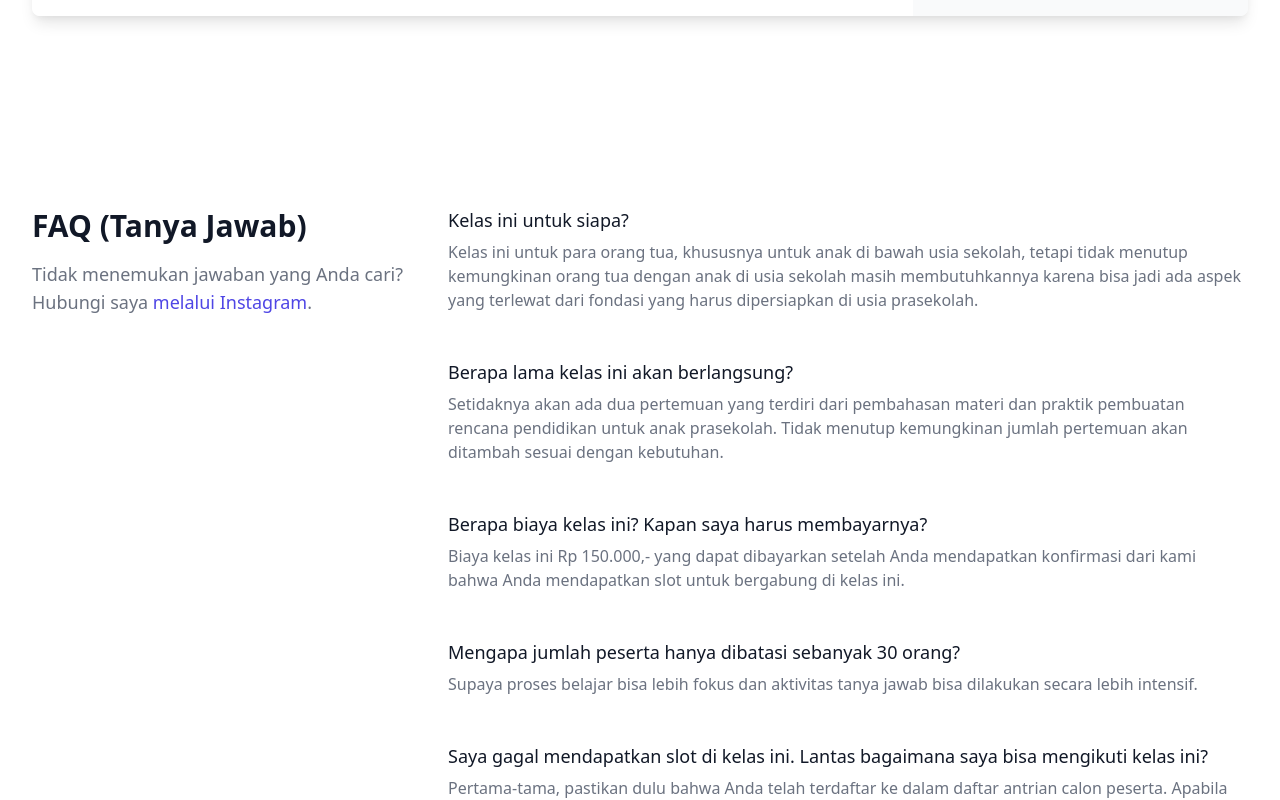
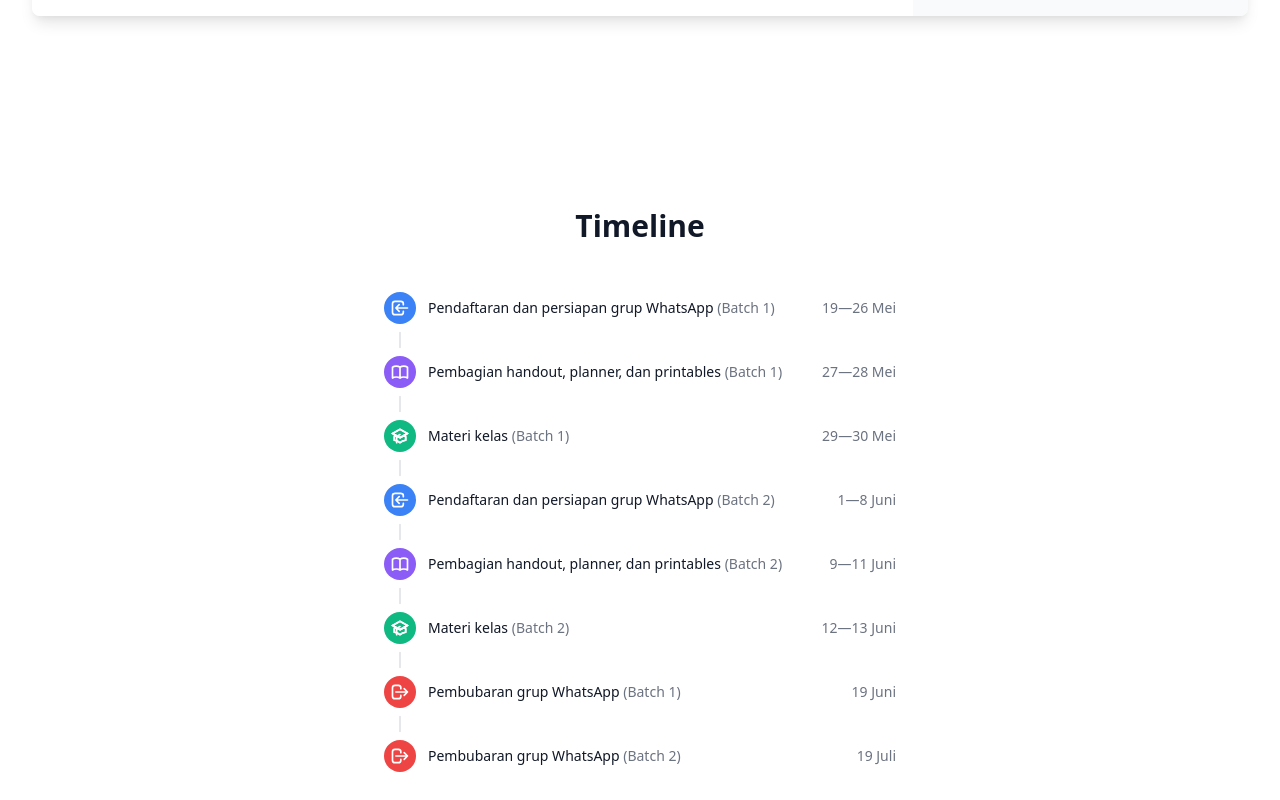
Before and after one commit to zainfathoni/rumahberbagi-app, a Next.js app: page / in a window 1280 px wide. Shown: the part 4080-4880 px from the top of the page. Built offline with nearby package versions, Linux system fonts and the light colour scheme; no server answers; a web font is replaced by a local one; what @tailwindcss/typography would draw is missing.

Commit message:
Add Timeline section

```diff
--- /dev/null
+++ b/components/sections/timeline.tsx
@@ -0,0 +1,120 @@
+import { AcademicCapIcon, BookOpenIcon, LoginIcon, LogoutIcon } from '@heroicons/react/outline'
+
+const timeline = [
+  {
+    batch: 1,
+    content: 'Pendaftaran dan persiapan grup WhatsApp',
+    date: '19—26 Mei',
+    datetime: '2021-05-19/2021-05-26',
+    icon: LoginIcon,
+    iconBackground: 'bg-blue-500',
+  },
+  {
+    batch: 1,
+    content: 'Pembagian handout, planner, dan printables',
+    date: '27—28 Mei',
+    datetime: '2021-05-27/2021-05-28',
+    icon: BookOpenIcon,
+    iconBackground: 'bg-purple-500',
+  },
+  {
+    batch: 1,
+    content: 'Materi kelas',
+    date: '29—30 Mei',
+    datetime: '2021-05-29/2021-05-30',
+    icon: AcademicCapIcon,
+    iconBackground: 'bg-green-500',
+  },
+  {
+    batch: 2,
+    content: 'Pendaftaran dan persiapan grup WhatsApp',
+    date: '1—8 Juni',
+    datetime: '2021-06-01/2021-06-08',
+    icon: LoginIcon,
+    iconBackground: 'bg-blue-500',
+  },
+  {
+    batch: 2,
+    content: 'Pembagian handout, planner, dan printables',
+    date: '9—11 Juni',
+    datetime: '2021-06-09/2021-06-11',
+    icon: BookOpenIcon,
+    iconBackground: 'bg-purple-500',
+  },
+  {
+    batch: 2,
+    content: 'Materi kelas',
+    date: '12—13 Juni',
+    datetime: '2021-06-12/2021-06-13',
+    icon: AcademicCapIcon,
+    iconBackground: 'bg-green-500',
+  },
+  {
+    batch: 1,
+    content: 'Pembubaran grup WhatsApp',
+    date: '19 Juni',
+    datetime: '2021-06-19',
+    icon: LogoutIcon,
+    iconBackground: 'bg-red-500'
+  },
+  {
+    batch: 2,
+    content: 'Pembubaran grup WhatsApp',
+    date: '19 Juli',
+    datetime: '2021-07-19',
+    icon: LogoutIcon,
+    iconBackground: 'bg-red-500'
+  }
+]
+
+function classNames(...classes) {
+  return classes.filter(Boolean).join(' ')
+}
+
+export const Timeline = (): JSX.Element => {
+  return (
+    <div className="bg-white" id="jadwal">
+      <div className="max-w-xl mx-auto py-16 px-4 sm:px-6 lg:py-20 lg:px-8">
+        <div className="max-w-3xl mx-auto mb-12 text-center">
+          <h2 className="text-3xl font-extrabold text-gray-900">Timeline</h2>
+        </div>
+        <div className="flow-root">
+          <ul className="-mb-8">
+            {timeline.map((event, eventIdx) => (
+              <li key={event.content}>
+                <div className="relative pb-8">
+                  {eventIdx !== timeline.length - 1 ? (
+                    <span className="absolute top-4 left-4 -ml-px h-full w-0.5 bg-gray-200" aria-hidden="true" />
+                  ) : null}
+                  <div className="relative flex space-x-3">
+                    <div>
+                      <span
+                        className={classNames(
+                          event.iconBackground,
+                          'h-8 w-8 rounded-full flex items-center justify-center ring-8 ring-white'
+                        )}
+                      >
+                        <event.icon className="h-5 w-5 text-white" aria-hidden="true" />
+                      </span>
+                    </div>
+                    <div className="min-w-0 flex-1 pt-1.5 flex justify-between space-x-4">
+                      <div>
+                        <p className="text-sm font-medium text-gray-900">
+                          {event.content}{' '}
+                          <span className="text-gray-500">(Batch {event.batch})</span>
+                        </p>
+                      </div>
+                      <div className="text-right text-sm whitespace-nowrap text-gray-500">
+                        <time dateTime={event.datetime}>{event.date}</time>
+                      </div>
+                    </div>
+                  </div>
+                </div>
+              </li>
+            ))}
+          </ul>
+        </div>
+       </div>
+    </div>
+  )
+}
--- a/pages/index.tsx
+++ b/pages/index.tsx
@@ -22,6 +22,7 @@ import { FileVideoIcon } from "../components/icons/file-video";
 import { WhatsAppIcon } from "../components/icons/whatsapp";
 import { Content } from "../components/sections/content";
 import { Pricing } from "../components/sections/pricing";
+import { Timeline } from "../components/sections/timeline";
 import { SEO } from "../components/seo";
 
 export default function Home(): JSX.Element {
@@ -153,6 +154,7 @@ export default function Home(): JSX.Element {
             <Pricing.Item>Video rekaman kelas</Pricing.Item>
           </Pricing.Included>
         </Pricing>
+        <Timeline />
         <Faq title="FAQ (Tanya Jawab)">
           <Faq.Description>
             Tidak menemukan jawaban yang Anda cari? Hubungi saya{" "}
```
